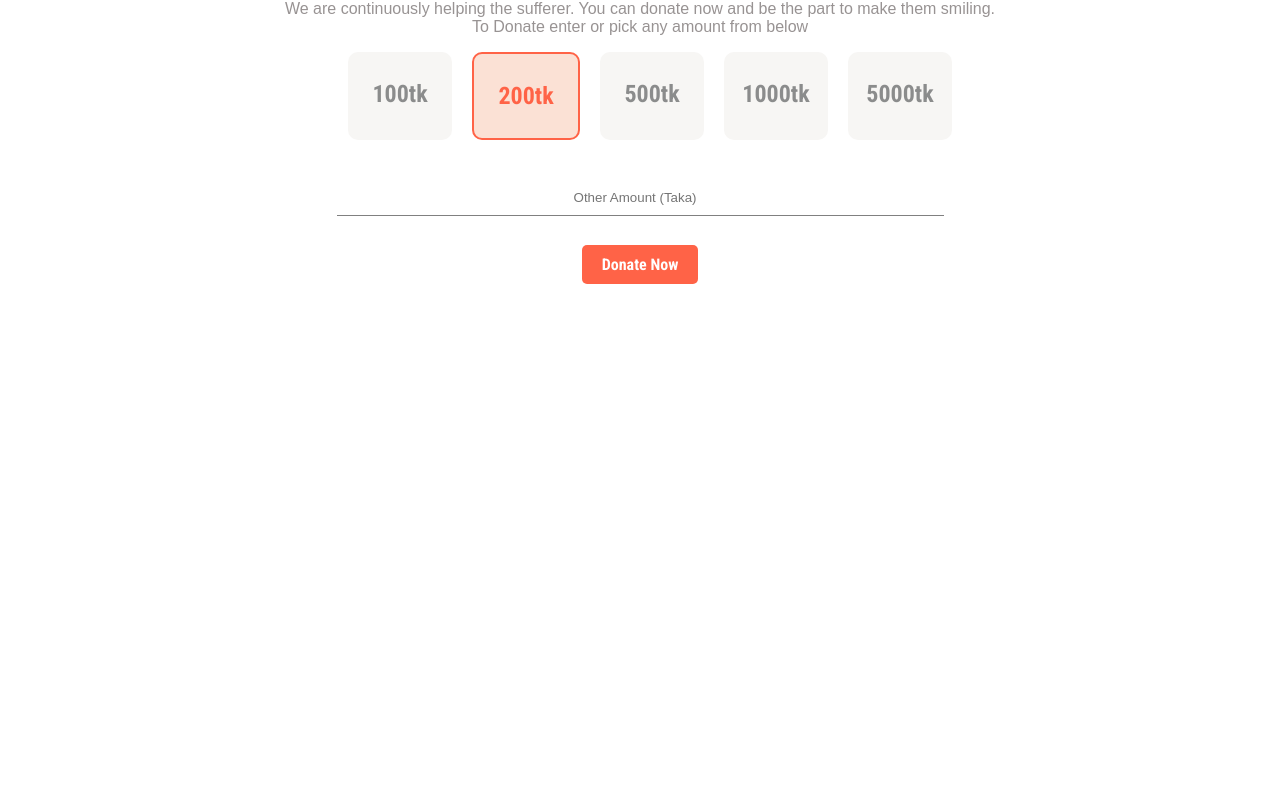
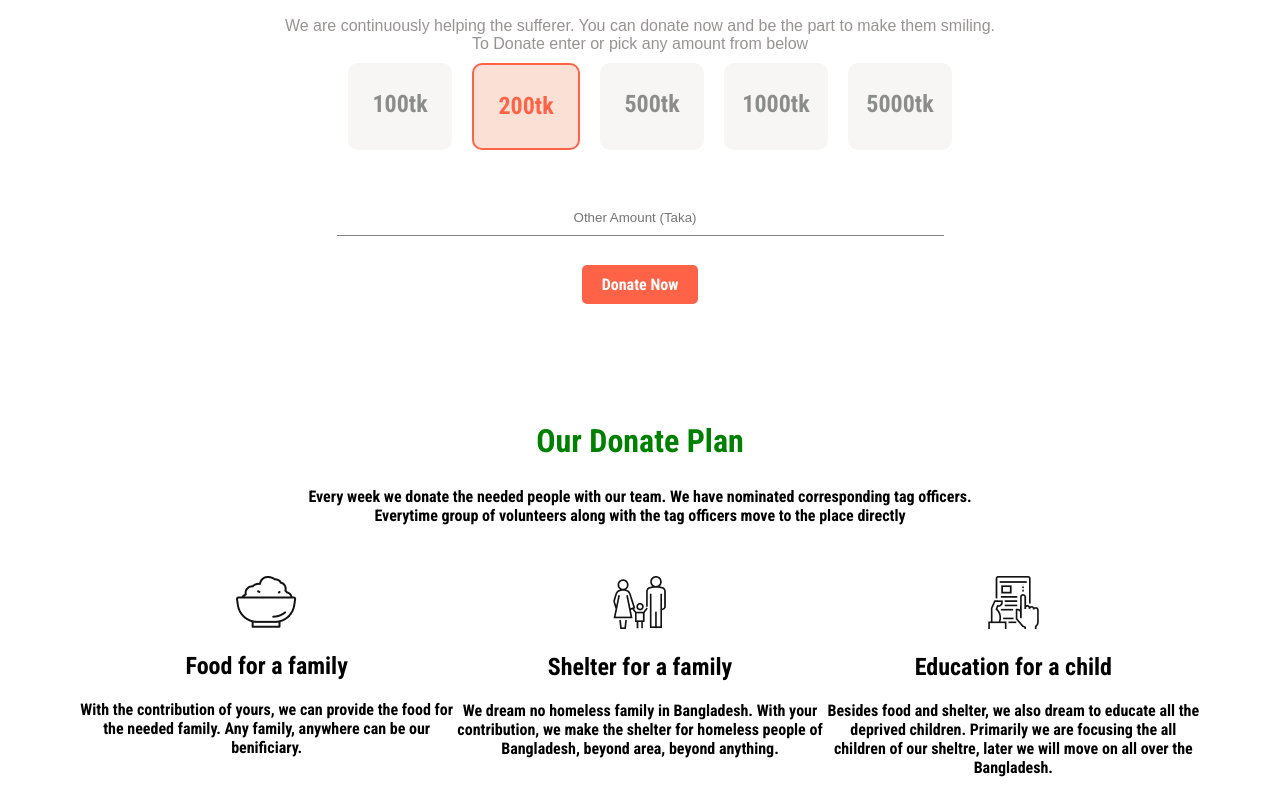
Before and after one commit to atique-atq/donate-now, a plain HTML site: page index.html in a window 1280 px wide. Shown: the part 498-1300 px from the top of the page. Before the commit the page ends 822 px from the top, so only its background shows below. Drawn offline with Linux system fonts and the light colour scheme.

Commit message:
added box

```diff
--- a/css/style.css
+++ b/css/style.css
@@ -40,12 +40,21 @@ body{
     margin-bottom: 50px;
 }
 
+#donate-now h1{
+    font-size: 2.0rem;
+    color: green;
+
+}
+
+
 #donate-now p{
+    margin-bottom: 10px;
     color: rgb(152, 147, 147);
     font-family: sans-serif;
 }
 
-.donate-box-container{
+.box-container{
+    margin: 10px 80px;
     display: flex;
     justify-content: center;
 }
@@ -83,3 +92,22 @@ body{
 #donate-input-text:focus{
     outline: none;
 }
+
+#donate-plan{
+    margin-top: 10%;
+    text-align: center;
+}
+
+#donate-plan h1{
+    font-size: 2.0rem;
+    color: green;
+
+}
+
+#donate-plan p{
+    margin-bottom: 4%;
+}
+
+.donate-plan-box{
+    width: 80%;
+}
--- a/index.html
+++ b/index.html
@@ -32,7 +32,7 @@
         <h1>Donate Today</h1>
         <p>We are continuously helping the sufferer. You can donate now and be the part to make them smiling.<br>To
             Donate enter or pick any amount from below</p>
-        <div class="donate-box-container">
+        <div class="box-container">
             <div class="donate-box">
                 <h2>100tk</h2>
             </div>
@@ -51,9 +51,36 @@
         </div>
         <input type="text" name="" placeholder="Other Amount (Taka)" id="donate-input-text"><br>
         <br><a class="tomato-button" target="_blank" href="">Donate Now</a>
+    </section>
+
+    <section id="donate-plan">
+        <h1>Our Donate Plan</h1>
+        <p>Every week we donate the needed people with our team. We have nominated corresponding tag officers. <br>
+            Everytime
+            group of volunteers along with the tag officers move to the place directly</p>
+        <div class="box-container">
+            <div class="donate-plan-box">
+                <img src="images/icons/food.png" alt="">
+                <h2>Food for a family</h2>
+                <p>With the contribution of yours, we can provide the food for the needed family. Any family, anywhere
+                    can be our benificiary.</p>
+            </div>
+            <div class="donate-plan-box">
+                <img src="images/icons/shelter.png" alt="">
+                <h2>Shelter for a family</h2>
+                <p>We dream no homeless family in Bangladesh. With your contribution, we make the shelter for homeless
+                    people of Bangladesh, beyond area, beyond anything.</p>
+            </div>
+            <div class="donate-plan-box">
+                <img src="images/icons/Frame-1.png" alt="">
+                <h2>Education for a child</h2>
+                <p>Besides food and shelter, we also dream to educate all the deprived children. Primarily we are
+                    focusing the all children of our sheltre, later we will move on all over the Bangladesh.</p>
+            </div>
+
+        </div>
 
     </section>
-
 </body>
 
 </html>
```
Also changed, not shown: images/icons/Frame-1.png (added), images/icons/food.png (added), images/icons/shelter.png (added).
